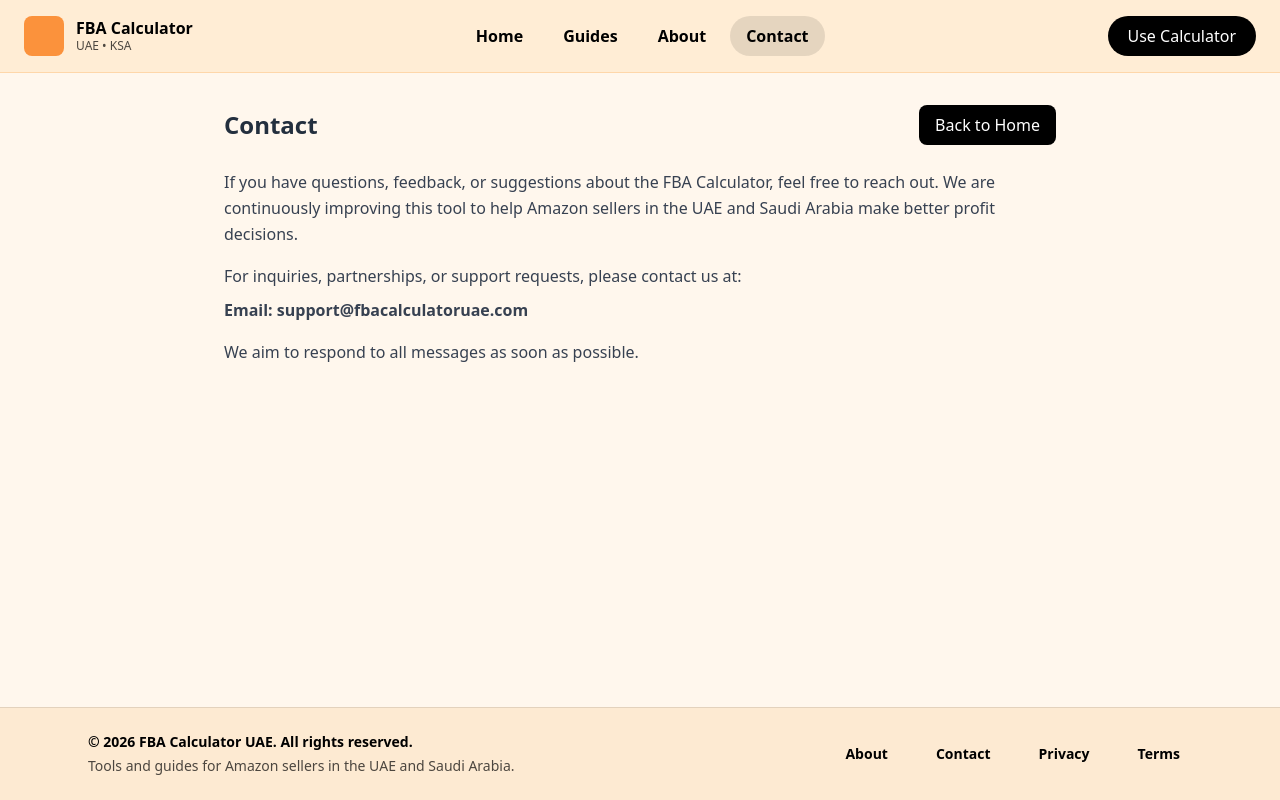
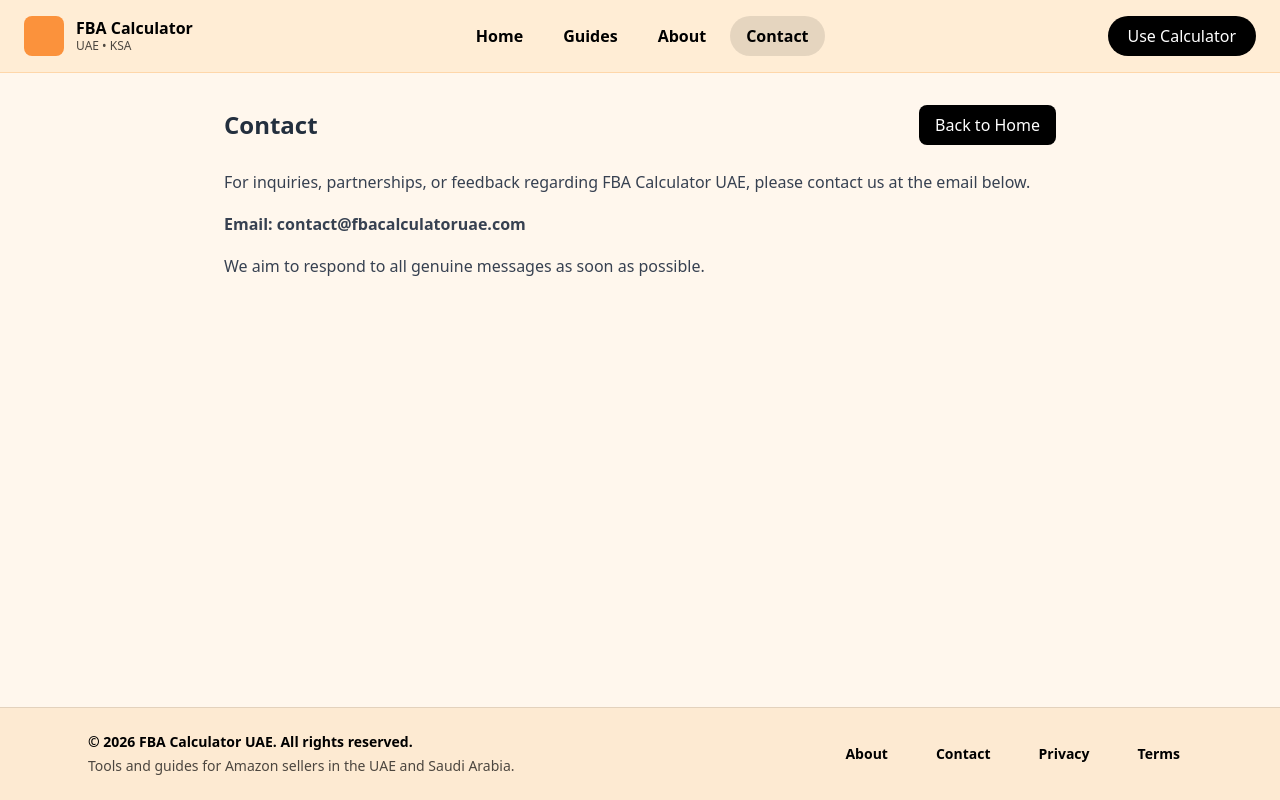
Before and after one commit to Muniba26/fba-calculator, a Next.js app: page /contact in a window 1280 px wide. Built offline with nearby package versions, Linux system fonts and the light colour scheme.

Commit message:
Update contact page after correct Vercel repo connection

```diff
--- a/src/app/contact/page.tsx
+++ b/src/app/contact/page.tsx
@@ -17,21 +17,16 @@ export default function ContactPage() {
 
       <div className="mt-6 text-gray-700 leading-relaxed">
   <p>
-    If you have questions, feedback, or suggestions about the FBA Calculator,
-    feel free to reach out. We are continuously improving this tool to help
-    Amazon sellers in the UAE and Saudi Arabia make better profit decisions.
+    For inquiries, partnerships, or feedback regarding FBA Calculator UAE,
+    please contact us at the email below.
+  </p>
+
+  <p className="mt-4 font-semibold">
+    Email: contact@fbacalculatoruae.com
   </p>
 
   <p className="mt-4">
-    For inquiries, partnerships, or support requests, please contact us at:
-  </p>
-
-  <p className="mt-2 font-semibold">
-    Email: support@fbacalculatoruae.com
-  </p>
-
-  <p className="mt-4">
-    We aim to respond to all messages as soon as possible.
+    We aim to respond to all genuine messages as soon as possible.
   </p>
 </div>
 
```
